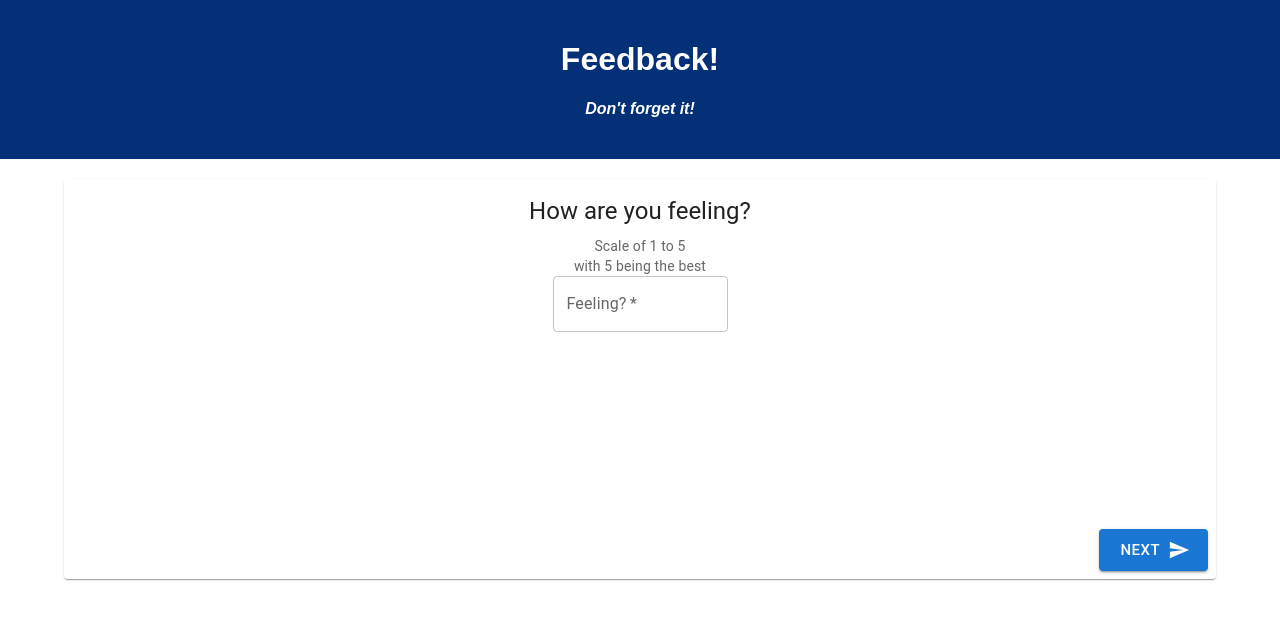
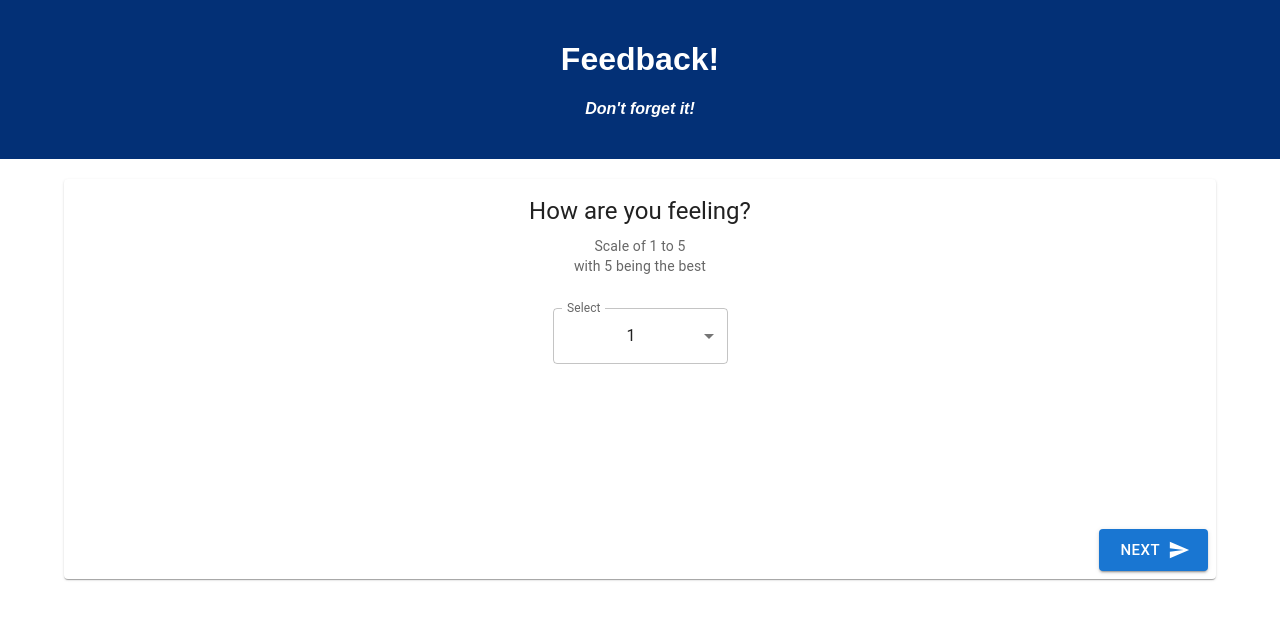
Before and after one commit to grav0165/weekend-redux-feedback-loop, a React (Create React App) app: page /#/ in a window 1280 px wide. Shown: the top 620 px of the page. Built offline with nearby package versions, Linux system fonts and the light colour scheme.

Commit message:
Created a new method to select feelings, adding to Feeling, Understanding, Support routes

```diff
--- a/src/components/Feeling/Feeling.jsx
+++ b/src/components/Feeling/Feeling.jsx
@@ -12,12 +12,16 @@ import './Feeling.css'
 import { useHistory } from 'react-router-dom';
 import { useState } from 'react';
 import { useDispatch } from 'react-redux';
+import MenuItem from '@mui/material/MenuItem';
 
 const Feeling = () => {
 
     // sourcing history to go to next page
     const history = useHistory();
     const dispatch = useDispatch();
+
+    // Array to use for drop down text field to use
+    const dropDown = [1, 2, 3, 4, 5]
 
     // using state to keep track of input
     const [ feelingInput, setFeelingInput ] = useState();
@@ -53,18 +57,24 @@ const Feeling = () => {
                         <Typography variant="body2" color="text.secondary">
                             Scale of 1 to 5
                         </Typography>
-                        <Typography variant="body2" color="text.secondary">
+                        <Typography variant="body2" color="text.secondary" sx={{marginBottom: 4}}>
                             with 5 being the best
                         </Typography>
                             <TextField
-                                required
-                                id="outlined-number"
-                                label="Feeling?"
-                                type="number"
-                                InputProps={{ inputProps: { min: 1, max: 5 } }}
+                                id="outlined-select-currency"
+                                select
+                                label="Select"
+                                defaultValue="1"
                                 onChange={handleFeelingInput}
                                 sx={{ width: 175}}
-                            />
+
+                            >
+                            {dropDown.map((option) => (
+                                <MenuItem key={option} value={option}>
+                                  {option}
+                                </MenuItem>
+                              ))}
+                              </TextField>
                     </CardContent>
                         <CardActions sx={{ display: 'flex', alignItems: 'flex-end', justifyContent: 'flex-end' }}>
                             <Button sx={{ display: 'flex', alignSelf: 'flex-start' }} size="large" variant="contained" endIcon={<SendIcon />} onClick={handleNext}>Next</Button>
--- a/src/components/Review/Review.jsx
+++ b/src/components/Review/Review.jsx
@@ -42,6 +42,7 @@ const Review = () => {
         .catch(error => {
             console.log('Error in adding survey in client: ', error);
         })
+        history.push('/success')
 
     }
 
--- a/src/components/Success/Success.jsx
+++ b/src/components/Success/Success.jsx
@@ -25,6 +25,7 @@ const Success = () => {
         dispatch({
             type: 'CLEAR'
         })
+        history.push('/')
     }
 
     return (
--- a/src/components/Understand/Understand.jsx
+++ b/src/components/Understand/Understand.jsx
@@ -53,14 +53,19 @@ const Understand = () => {
                             5 being the most
                         </Typography>
                             <TextField
-                                id="outlined-number"
-                                label="Understanding?"
-                                type="number"
-                                InputProps={{ inputProps: { min: 1, max: 5 } }}
-                                onChange={handleUnderstandingInput}
-                                required
+                                id="outlined-select-currency"
+                                select
+                                label="Select"
+                                defaultValue="1"
+                                onChange={handleFeelingInput}
                                 sx={{ width: 175}}
-                            />
+
+                            >
+                            {dropDown.map((option) => (
+                                <MenuItem key={option} value={option}>
+                                  {option}
+                                </MenuItem>
+                              ))}</TextField>
                     </CardContent>
                         <CardActions sx={{ display: 'flex', alignItems: 'flex-end', justifyContent: 'flex-end' }}>
                             <Button sx={{ display: 'flex', alignSelf: 'flex-start' }} size="large" variant="contained" endIcon={<SendIcon />} onClick={handleNext}>Next</Button>
```
